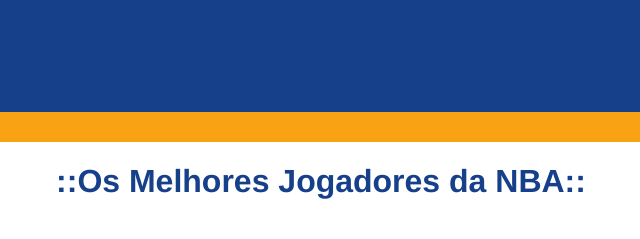
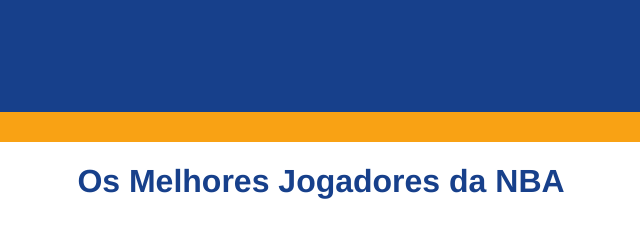
Before and after one commit to MatheusSCaetano/fundamentosWeb-Generation, a plain HTML site: page index.html in a window 1280 px wide. Shown: the top 239 px of the page, 319-959 px from the left. Drawn offline with Linux system fonts and the light colour scheme.

Commit message:
Finalização da tela dos players

```diff
--- a/index.html
+++ b/index.html
@@ -22,7 +22,7 @@
 
     <div class="container">
 
-        <h1 class="titulo-center">::Os Melhores Jogadores da NBA::</h1>
+        <h1 class="titulo-center">Os Melhores Jogadores da NBA</h1>
 
         <h2 class="subTitulo-center">Top 10</h2>
 
```
